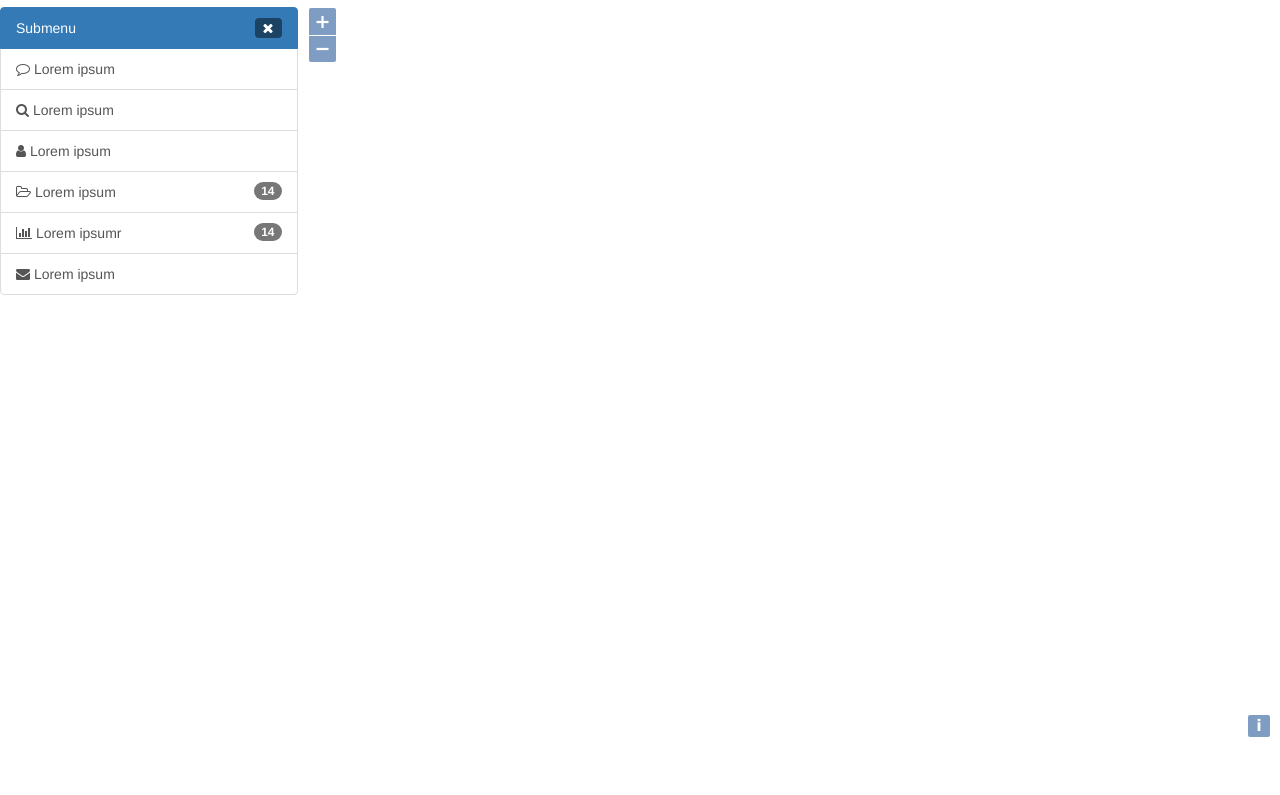
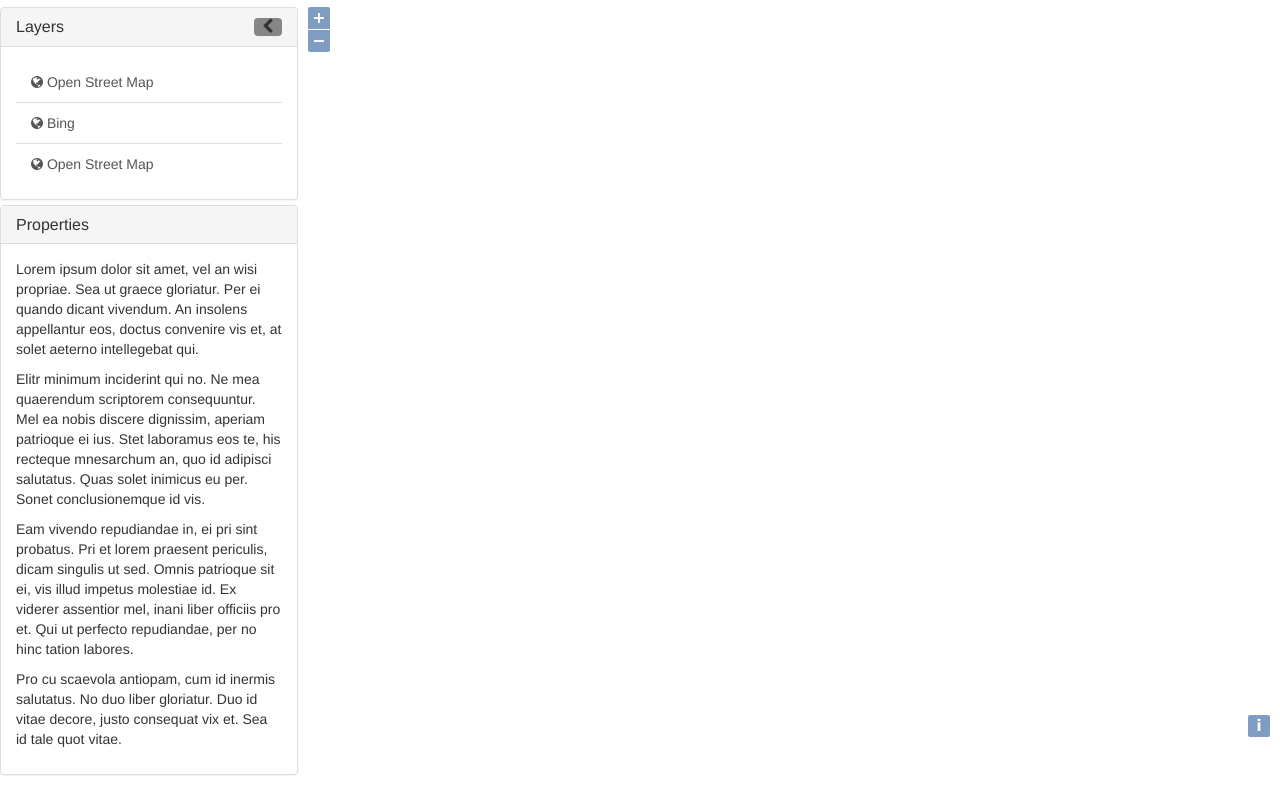
Before and after one commit to jumpinjackie/bootstrap-viewer-template, a plain HTML site: page 2-column/index.html in a window 1280 px wide. Shown: the part 53-848 px from the top of the page. Before the commit the page ends 800 px from the top, so only its background shows below. Drawn offline with nearby package versions, Linux system fonts and the light colour scheme.

Commit message:
Flesh out sidebar content

```diff
--- a/2-column/index.html
+++ b/2-column/index.html
@@ -9,7 +9,6 @@
 
       .navbar-offset { margin-top: 50px; }
       #map { position: absolute; top: 50px; bottom: 0px; left: 0px; right: 0px; }
-      #map .ol-zoom { font-size: 1.2em; }
 
       .zoom-top-opened-sidebar { margin-top: 5px; }
       .zoom-top-collapsed { margin-top: 45px; }
@@ -73,14 +72,14 @@
 
       $(function(){
         $('.sidebar-left .slide-submenu').on('click',function() {
-          $(this).closest('.list-group').fadeOut('slide',function(){
+          $(this).closest('.sidebar-body').fadeOut('slide',function(){
             $('.mini-submenu').fadeIn();
             applyMargins();
           });
         });
 
         $('.sidebar-left .mini-submenu').on('click',function(){
-          $(this).next('.list-group').toggle('slide');
+          $(this).next('.sidebar-body').toggle('slide');
           $('.mini-submenu').hide();
           applyMargins();
         })
@@ -167,31 +166,57 @@
             <span class="icon-bar"></span>
             <span class="icon-bar"></span>
           </div>
-          <div class="list-group">
-            <span href="#" class="list-group-item active">
-            Submenu
+          <div class="panel-group sidebar-body" id="accordion-left">
+            <div class="panel panel-default">
+              <div class="panel-heading">
+                <h4 class="panel-title">
+                  <a data-toggle="collapse" href="#layers">
+                    Layers
+                  </a>
                   <span class="pull-right slide-submenu">
-            <i class="fa fa-times"></i>
+                    <i class="fa fa-chevron-left"></i>
                   </span>
-            </span>
+                </h4>
+              </div>
+              <div id="layers" class="panel-collapse collapse in">
+                <div class="panel-body list-group">
                   <a href="#" class="list-group-item">
-              <i class="fa fa-comment-o"></i> Lorem ipsum
+                    <i class="fa fa-globe"></i> Open Street Map
                   </a>
                   <a href="#" class="list-group-item">
-              <i class="fa fa-search"></i> Lorem ipsum
+                    <i class="fa fa-globe"></i> Bing
                   </a>
                   <a href="#" class="list-group-item">
-              <i class="fa fa-user"></i> Lorem ipsum
+                    <i class="fa fa-globe"></i> Open Street Map
                   </a>
-            <a href="#" class="list-group-item">
-              <i class="fa fa-folder-open-o"></i> Lorem ipsum <span class="badge">14</span>
+                </div>
+              </div>
+            </div>
+            <div class="panel panel-default">
+              <div class="panel-heading">
+                <h4 class="panel-title">
+                  <a data-toggle="collapse" href="#properties">
+                    Properties
                   </a>
-            <a href="#" class="list-group-item">
-              <i class="fa fa-bar-chart-o"></i> Lorem ipsumr <span class="badge">14</span>
-            </a>
-            <a href="#" class="list-group-item">
-              <i class="fa fa-envelope"></i> Lorem ipsum
-            </a>
+                </h4>
+              </div>
+              <div id="properties" class="panel-collapse collapse in">
+                <div class="panel-body">
+                  <p>
+                  Lorem ipsum dolor sit amet, vel an wisi propriae. Sea ut graece gloriatur. Per ei quando dicant vivendum. An insolens appellantur eos, doctus convenire vis et, at solet aeterno intellegebat qui.
+                  </p>
+                  <p>
+                  Elitr minimum inciderint qui no. Ne mea quaerendum scriptorem consequuntur. Mel ea nobis discere dignissim, aperiam patrioque ei ius. Stet laboramus eos te, his recteque mnesarchum an, quo id adipisci salutatus. Quas solet inimicus eu per. Sonet conclusionemque id vis.
+                  </p>
+                  <p>
+                  Eam vivendo repudiandae in, ei pri sint probatus. Pri et lorem praesent periculis, dicam singulis ut sed. Omnis patrioque sit ei, vis illud impetus molestiae id. Ex viderer assentior mel, inani liber officiis pro et. Qui ut perfecto repudiandae, per no hinc tation labores.
+                  </p>
+                  <p>
+                  Pro cu scaevola antiopam, cum id inermis salutatus. No duo liber gloriatur. Duo id vitae decore, justo consequat vix et. Sea id tale quot vitae.
+                  </p>
+                </div>
+              </div>
+            </div>
           </div>
         </div>
       </div>
```
Lines whose indentation alone changed are shown as unchanged.
